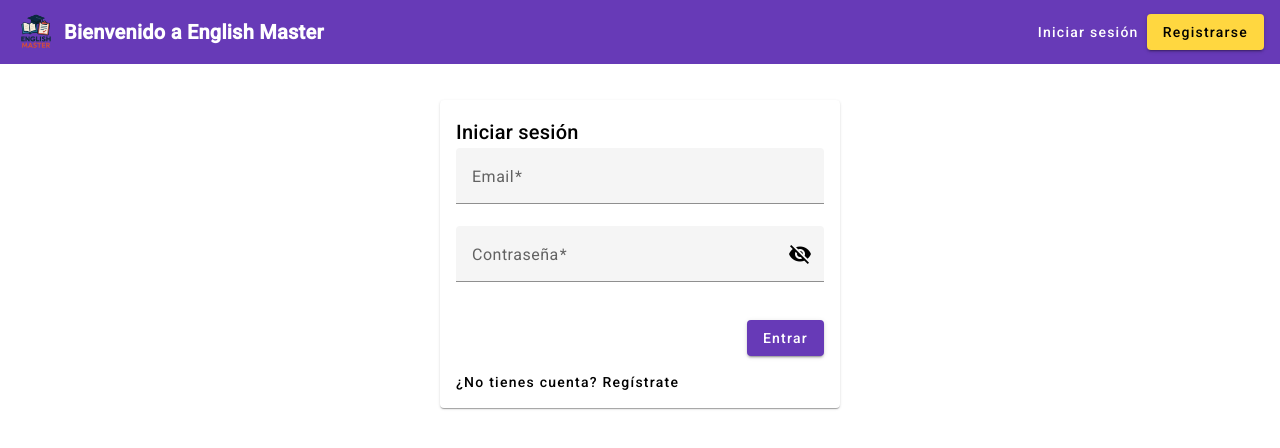
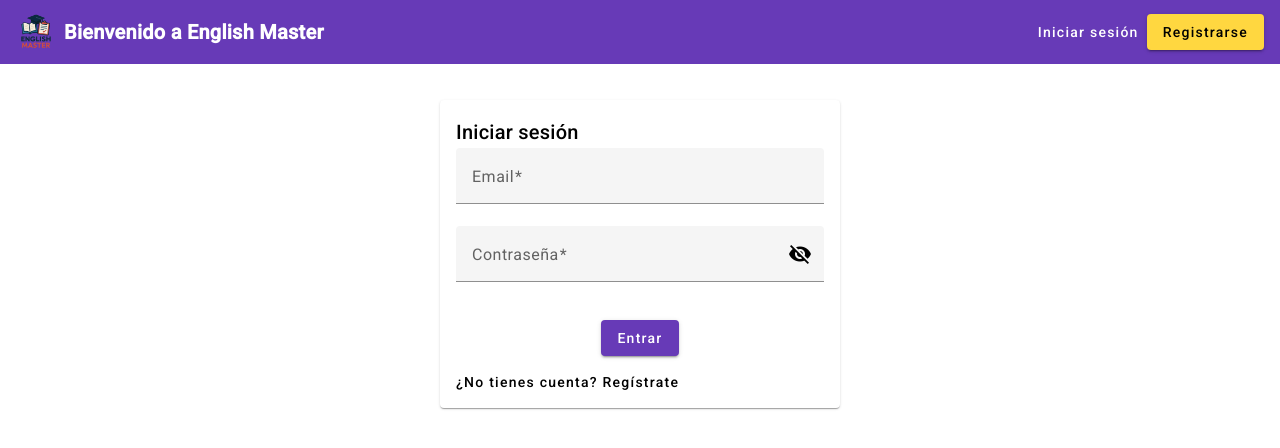
Before and after one commit to samuel2793/english-master-frontend, an Angular app: page /login in a window 1280 px wide. Shown: the top 448 px of the page. Built offline with nearby package versions, Linux system fonts and the light colour scheme.

Commit message:
style: centrar botones de acción en login y registro

```diff
--- a/src/app/auth/login/login.component.scss
+++ b/src/app/auth/login/login.component.scss
@@ -16,5 +16,5 @@ mat-card {
 .actions {
   margin-top: 16px;
   display: flex;
-  justify-content: flex-end;
+  justify-content: center;
 }
--- a/src/app/auth/register/register.component.scss
+++ b/src/app/auth/register/register.component.scss
@@ -16,5 +16,5 @@ mat-card {
 .actions {
   margin-top: 16px;
   display: flex;
-  justify-content: flex-end;
+  justify-content: center;
 }
```
